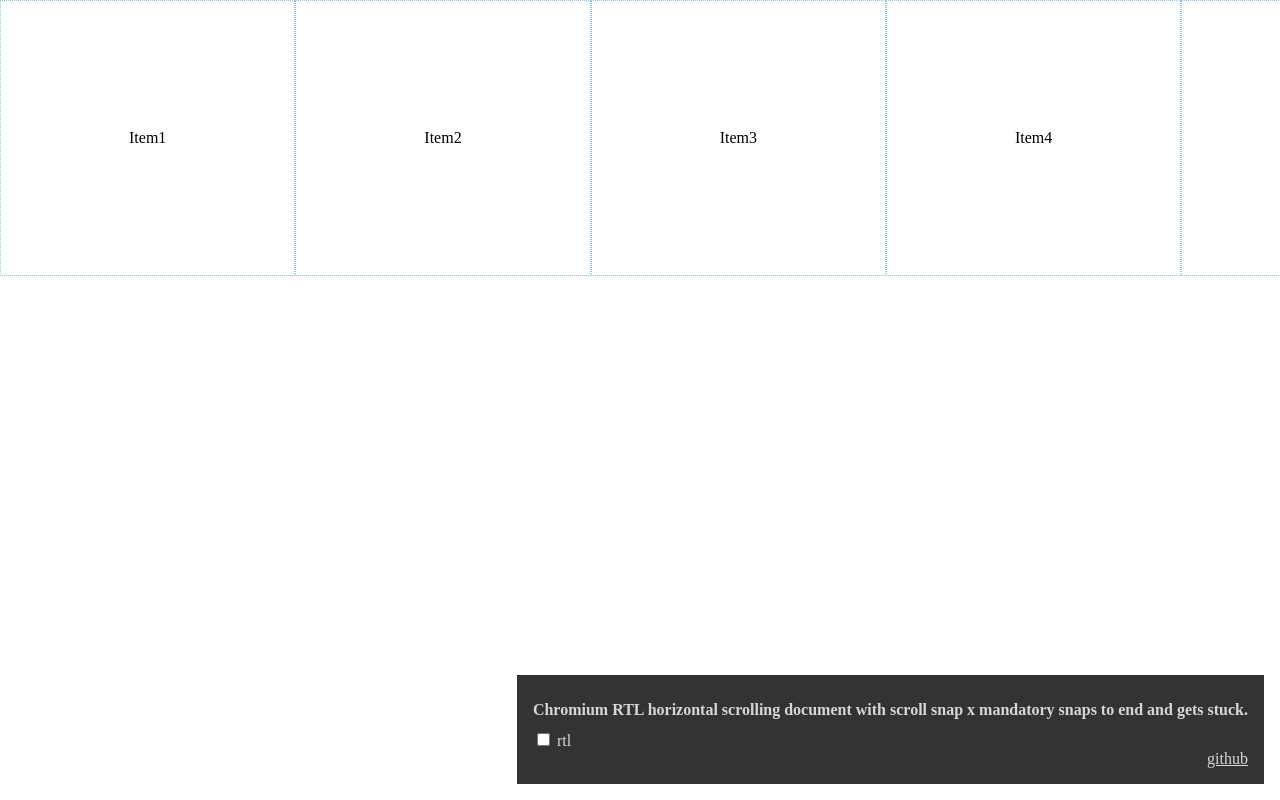
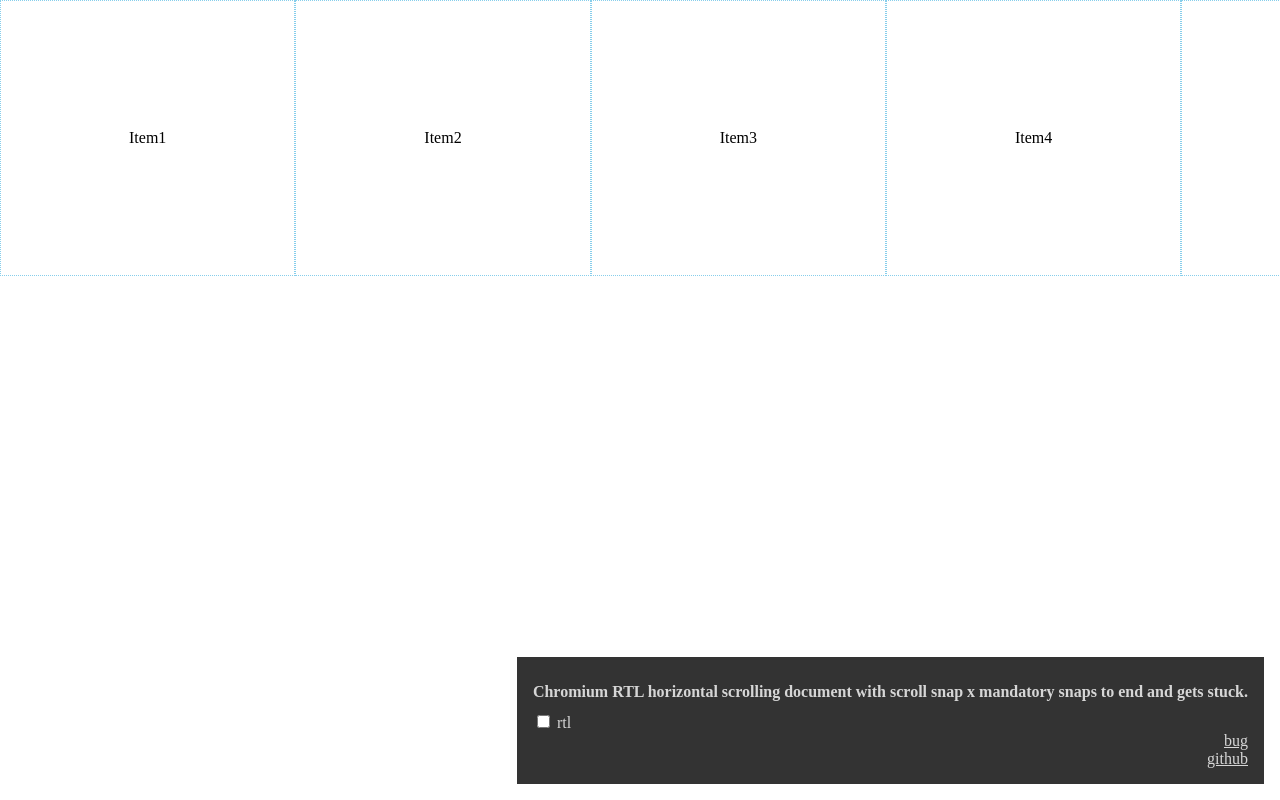
Before and after one commit to pinkhominid/chromium-rtl-doc-scrollx-snap-bug, a plain HTML site: page index.html in a window 1280 px wide. Shown: the top 800 px of the page. Drawn offline with Linux system fonts and the light colour scheme.

Commit message:
add bug link

```diff
--- a/index.html
+++ b/index.html
@@ -62,6 +62,7 @@
         <input id=rtl type=checkbox oninput="document.documentElement.setAttribute('dir', this.checked ? 'rtl' : 'ltr')">
         rtl
     </label>
+    <a href="https://bugs.chromium.org/p/chromium/issues/detail?id=1296943">bug</a>
     <a href="https://github.com/pinkhominid/chromium-rtl-doc-scrollx-snap-bug">github</a>
   </div>
 
```
